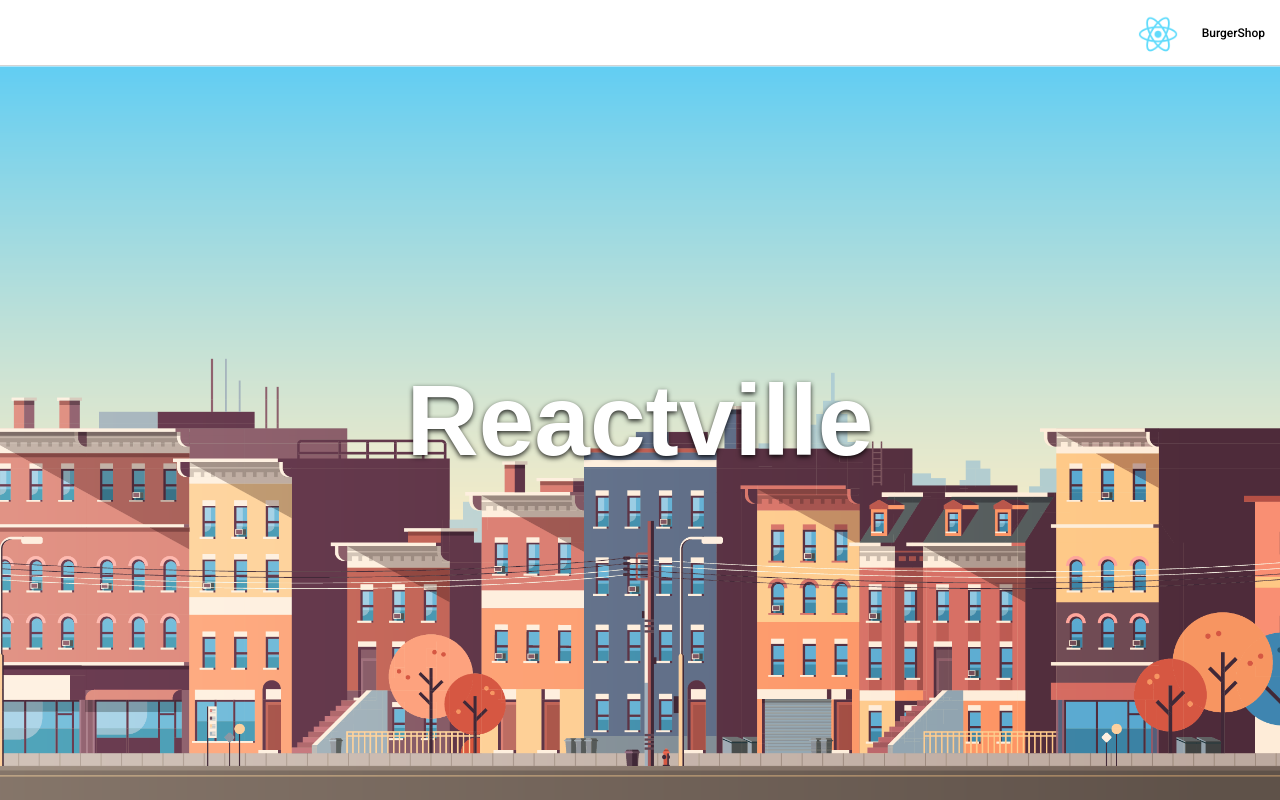
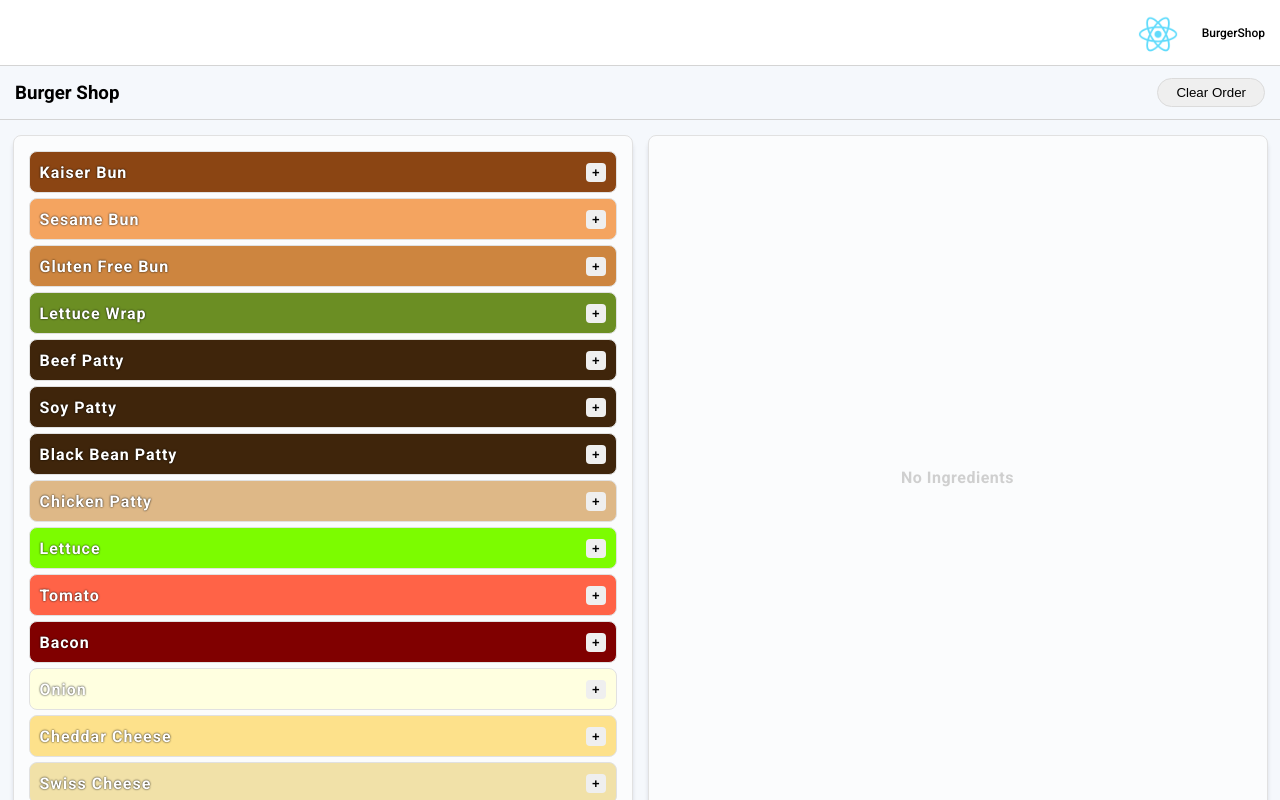
Before and after one commit to sforesi/reactville, a React (Create React App) app: page /burgers in a window 1280 px wide. Built offline with nearby package versions, Linux system fonts and the light colour scheme; a web font is replaced by a local one.

Commit message:
ingredient name, remove and add to burger working

```diff
--- a/src/App.jsx
+++ b/src/App.jsx
@@ -1,7 +1,6 @@
 import React from 'react'
 import './styles/App.css'
-import { Routes, Route } from 'react-router-dom'
-// Components
+import { Route, Routes } from 'react-router-dom'
 import Landing from './Components/Landing/Landing'
 import BurgerShop from './Components/BurgerShop/BurgerShop'
 import Nav from './Components/Nav/Nav'
@@ -12,8 +11,15 @@
     <>
     <Nav />
     <main>
-        <Landing />
-        <BurgerShop />
+      {/* //add route paths */}
+      <Routes>
+        <Route path="/"
+          element={<Landing />}
+        />
+        <Route path="/burgers"
+          element={<BurgerShop />}
+        />
+      </Routes>
     </main>
     </>
   )}
--- a/src/Components/BurgerShop/BurgerShop.jsx
+++ b/src/Components/BurgerShop/BurgerShop.jsx
@@ -1,9 +1,9 @@
 import React from 'react'
 import '../../styles/burger.css'
+import { ingredients } from '../../data/burger-data'
+import IngredientList from './IngredientList'
+import BurgerStack  from './BurgerStack'
 import { useState } from 'react'
-import { ingredients } from '../../data/burger-data'
-import  BurgerStack  from './BurgerStack'
-import  IngredientList  from './IngredientList'
 
 
 const BurgerShop = () => {
@@ -11,13 +11,15 @@
 
   const [stack, setStack] = useState([])
 
-  const addToBurger = (ingredient) => {
-    setStack([...stack, ingredient])
+  const addToBurger = (Ingredient) => {
+    return(
+      setStack([...stack, Ingredient])
+    )
   }
 
   const removeFromBurger = (idx) => {
     return(
-      setStack(stack.filter((i) => i !== idx))
+      setStack(stack.filter((ingred, i) => i !== idx))
     )
   }
 
@@ -28,13 +30,12 @@
         <button onClick={() => setStack([])}>Clear Order</button>
       </nav>
       <section>
-        < IngredientList
-          stack={stack}
+        <IngredientList
+          ingredients={ingredients}
           addToBurger={addToBurger}
         />
-
-        < BurgerStack
-          ingredients={ingredients}
+        <BurgerStack
+          ingredients={stack}
           removeFromBurger={removeFromBurger}
         />
       </section>
--- a/src/Components/BurgerShop/BurgerStack.jsx
+++ b/src/Components/BurgerShop/BurgerStack.jsx
@@ -10,6 +10,7 @@
             key={idx}
             idx={idx}
             ingredient={ingredient}
+            removeFromBurger={props.removeFromBurger}
           />
         ))
         :
--- a/src/Components/BurgerShop/Ingredient.jsx
+++ b/src/Components/BurgerShop/Ingredient.jsx
@@ -1,18 +1,14 @@
 import React from "react"
-
 
 const Ingredient = (props) => {
 	return (
-		<li style= {{background: props.ingredient.color}}>
-			{props.isList ?
-			<button onClick={() => props.addToBurger(props.ingredient)}>+</button>
-			:
-			<button onClick={() => props.removeFromBurger(props.idx)}>X</button>}
+		<li style={{background: props.ingredient.color}}>
+			{props.ingredient.name}
+				{props.isList ?
+				<button onClick={() => props.addToBurger(props.ingredient)}>+</button>
+				:
+				<button onClick={() => props.removeFromBurger(props.idx)}>X</button>}
 		</li>
-
 	)
-
 }
-
-
 export default Ingredient
--- a/src/Components/BurgerShop/IngredientList.jsx
+++ b/src/Components/BurgerShop/IngredientList.jsx
@@ -4,11 +4,14 @@
 const IngredientList = (props) => {
 	return (
 		<ul>
-		{props.stack.map((ingredient, idx) => (
+      {/* //ingredient instead of stack.map */}
+		{props.ingredients.map((ingredient, idx) => (
           <Ingredient
             key={idx}
             idx={idx}
             ingredient={ingredient}
+            isList={true}
+            addToBurger={props.addToBurger}
           />
         ))
       }
--- a/src/index.js
+++ b/src/index.js
@@ -6,8 +6,10 @@
 
 
 ReactDOM.render(
-  <BrowserRouter>
-      <App />
-  </BrowserRouter>,
+  <React.StrictMode>
+    <BrowserRouter>
+        <App />
+    </BrowserRouter>
+  </React.StrictMode>,
   document.getElementById('root')
 )
```
